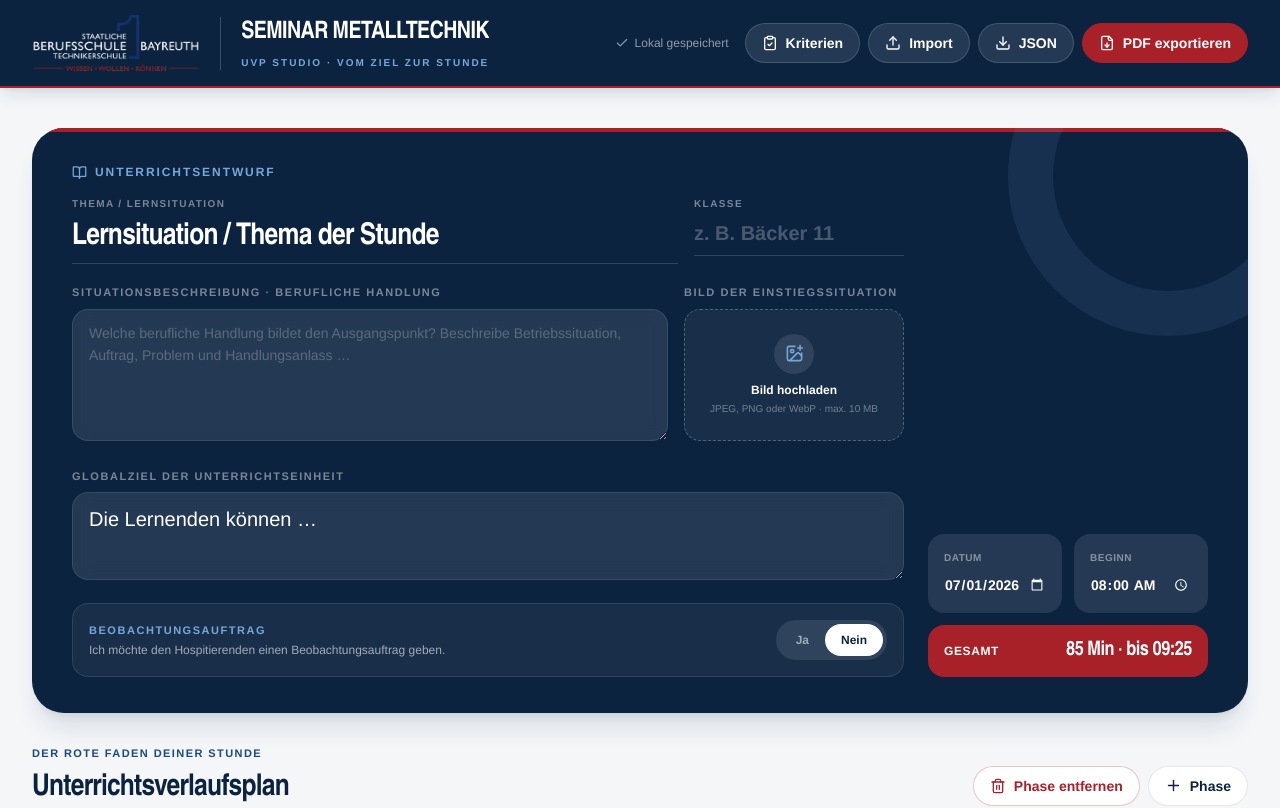
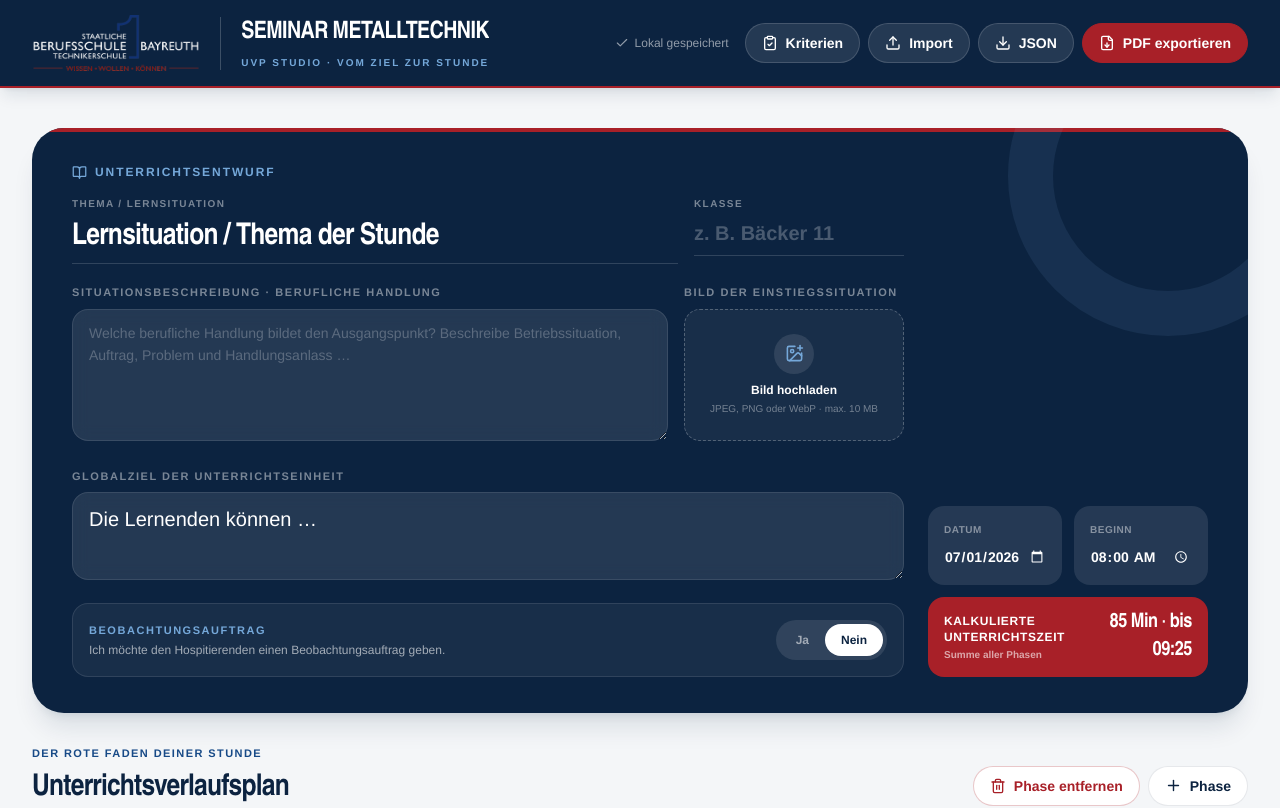
Before and after one commit to hackij/UVP-Planungstool, a React (Vite) app: page / in a window 1280 px wide. Shown: the top 808 px of the page. Built offline with nearby package versions, Linux system fonts and the light colour scheme.

Commit message:
Kalkulierte Unterrichtszeit kennzeichnen

```diff
--- a/src/App.tsx
+++ b/src/App.tsx
@@ -404,9 +404,12 @@ export default function App() {
                   <span className="mb-2 block text-[10px] font-bold uppercase tracking-wider text-white/45">Beginn</span>
                   <input type="time" className="w-full bg-transparent text-sm font-semibold outline-none [color-scheme:dark]" value={plan.startTime} onChange={(e) => updatePlan("startTime", e.target.value)} />
                 </label>
-                <div className="col-span-2 flex items-center justify-between rounded-2xl bg-clay px-4 py-3 text-white">
-                  <span className="text-xs font-bold uppercase tracking-wider">Gesamt</span>
-                  <span className="font-display text-xl font-bold">{totalMinutes} Min · bis {addMinutes(plan.startTime, totalMinutes)}</span>
+                <div className="col-span-2 flex items-center justify-between gap-3 rounded-2xl bg-clay px-4 py-3 text-white">
+                  <span>
+                    <span className="block text-xs font-bold uppercase tracking-wider">Kalkulierte Unterrichtszeit</span>
+                    <span className="mt-0.5 block text-[10px] font-semibold text-white/60">Summe aller Phasen</span>
+                  </span>
+                  <span className="text-right font-display text-xl font-bold">{totalMinutes} Min · bis {addMinutes(plan.startTime, totalMinutes)}</span>
                 </div>
               </div>
             </div>
```
